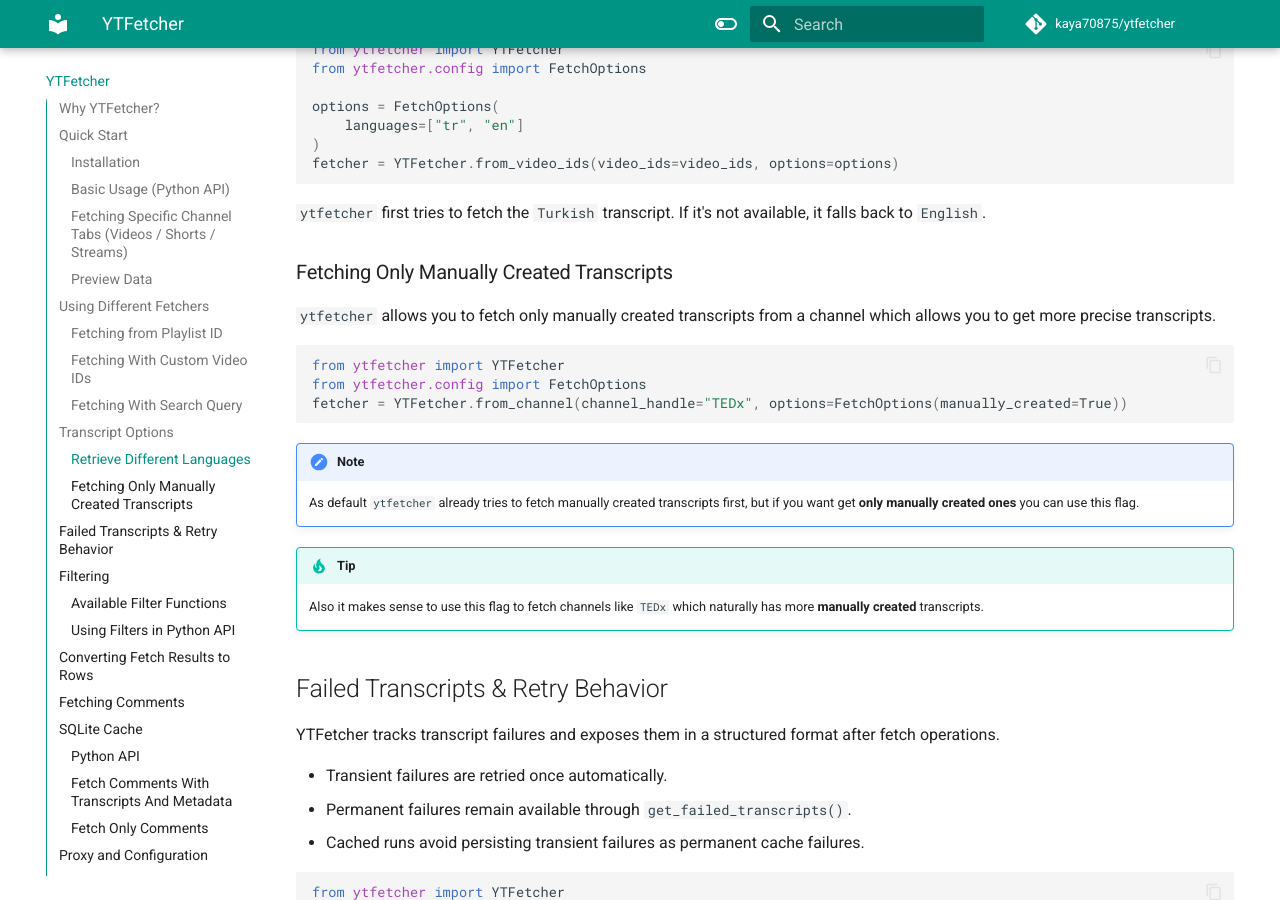
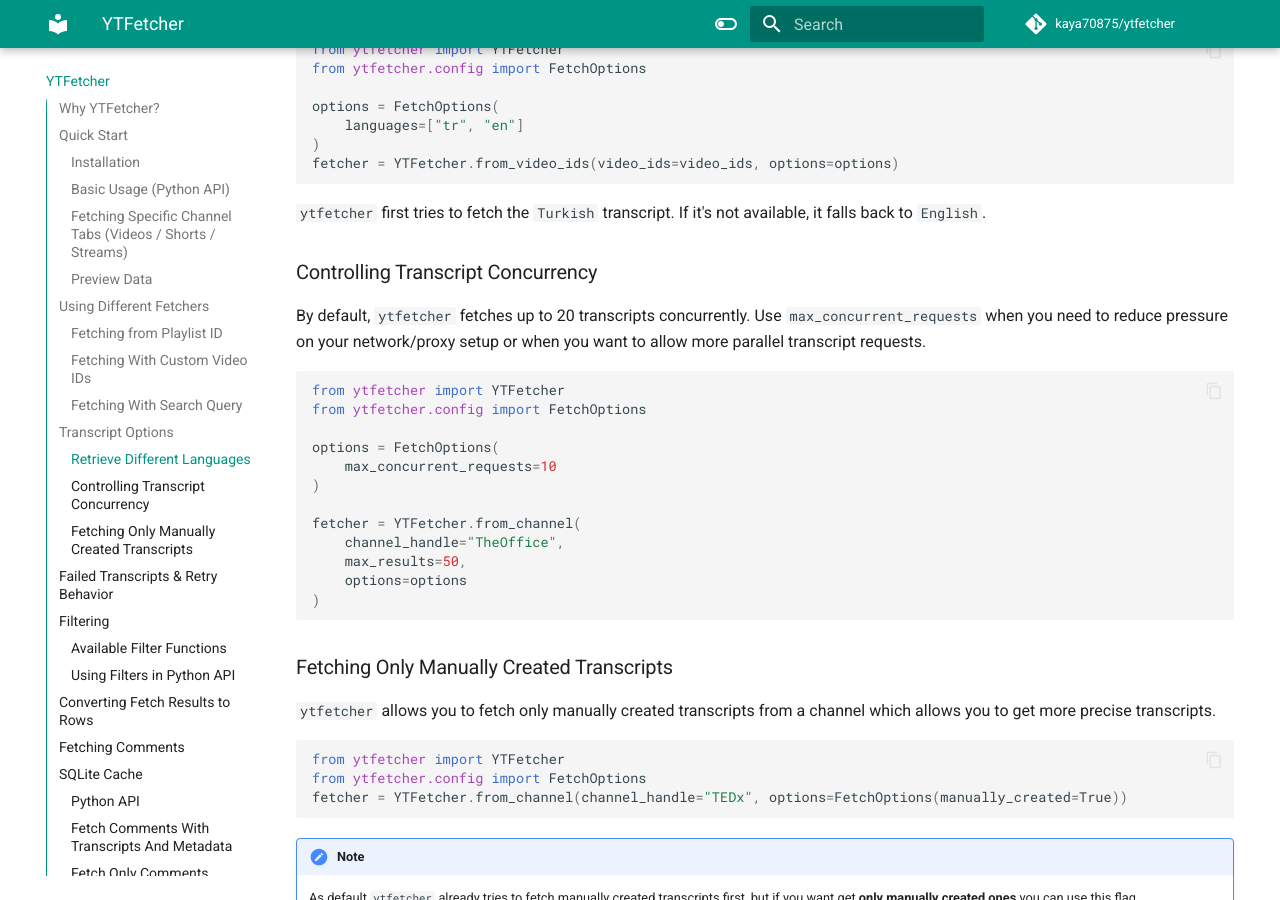
Before and after one commit to kaya70875/ytfetcher, an MkDocs documentation site: the page built from docs/index.md, in a window 1280 px wide and 900 px high, scrolled down 4117 px. Built offline with MkDocs 1.6.1 and Material for MkDocs 9.7.7, drawn with Linux system fonts in a browser that asks for light colours; comment, search, counter and statistics services are not loaded.

Commit message:
update docs

````diff
--- a/docs/index.md
+++ b/docs/index.md
@@ -183,6 +183,25 @@ fetcher = YTFetcher.from_video_ids(video_ids=video_ids, options=options)
 ```
 
 `ytfetcher` first tries to fetch the `Turkish` transcript. If it's not available, it falls back to `English`.
+
+### Controlling Transcript Concurrency
+
+By default, `ytfetcher` fetches up to 20 transcripts concurrently. Use `max_concurrent_requests` when you need to reduce pressure on your network/proxy setup or when you want to allow more parallel transcript requests.
+
+```py
+from ytfetcher import YTFetcher
+from ytfetcher.config import FetchOptions
+
+options = FetchOptions(
+    max_concurrent_requests=10
+)
+
+fetcher = YTFetcher.from_channel(
+    channel_handle="TheOffice",
+    max_results=50,
+    options=options
+)
+```
 
 ### Fetching Only Manually Created Transcripts
 
````
Also changed, not shown: docs/cli.md (+17 -0 lines), docs/release-notes.md (+1 -0 lines).
